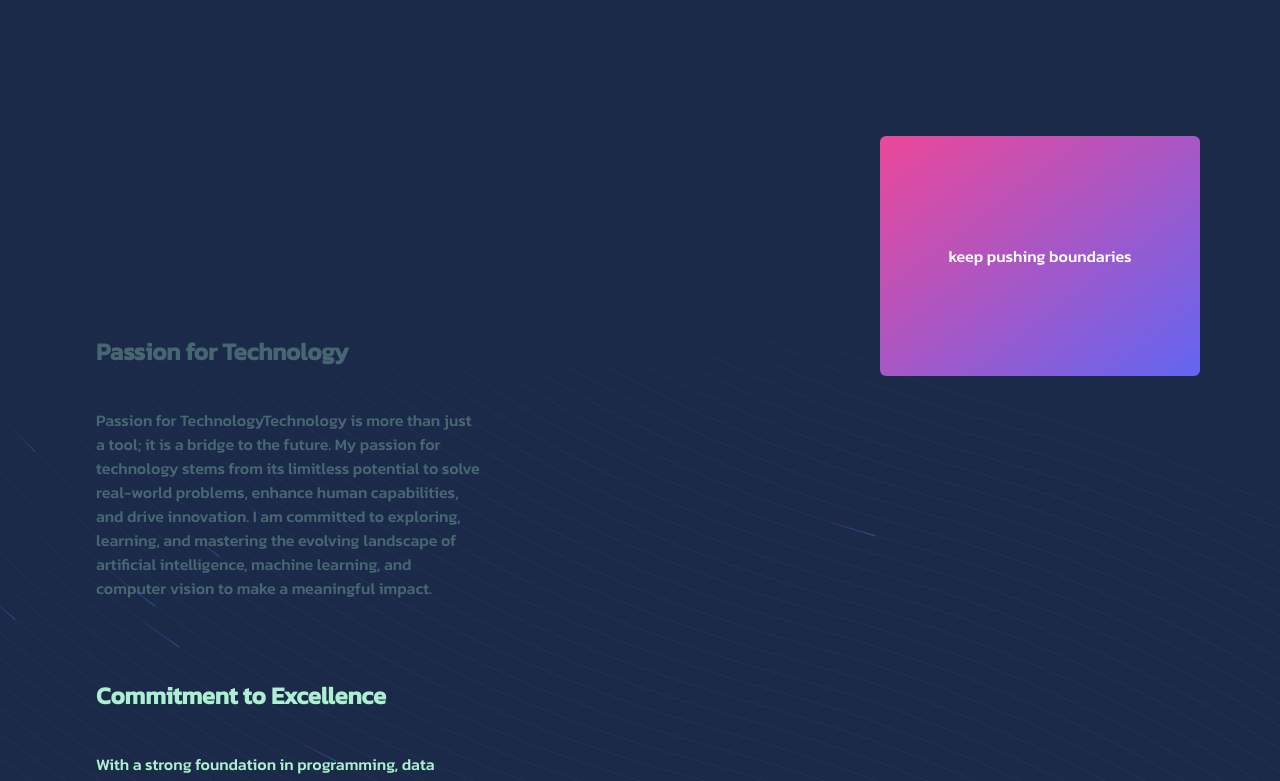
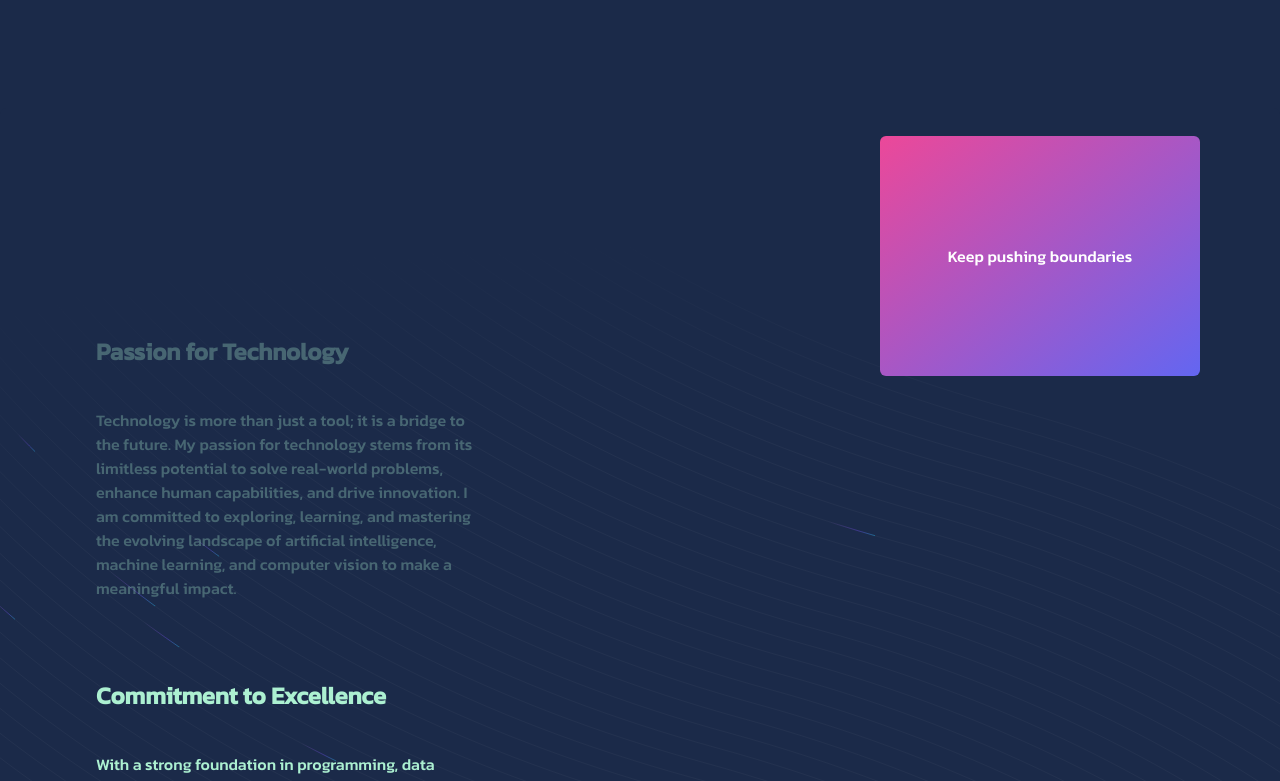
Before and after one commit to nxfelibatau/aliPortfolio, a Next.js app: page / in a window 1280 px wide. Shown: the part 636-1417 px from the top of the page. Built offline with nearby package versions, Linux system fonts and the light colour scheme.

Commit message:
stickyscrollreveal changed

```diff
--- a/app/components/MacBookScroll.jsx
+++ b/app/components/MacBookScroll.jsx
@@ -1,3 +1,4 @@
+"use client"
 import React from "react";
 import { MacbookScroll } from "./ui/macbook-scroll";
 import Link from "next/link";
--- a/app/components/StickyScrollReveal.jsx
+++ b/app/components/StickyScrollReveal.jsx
@@ -1,12 +1,13 @@
 "use client";
 import React from "react";
 import { StickyScroll } from "./ui/sticky-scroll-reveal";
+import "boxicons/css/boxicons.min.css"; // Ensure the CSS is imported properly
 
 const content = [
   {
-    title: " Passion for Technology",
+    title: "Passion for Technology",
     description:
-      "Passion for TechnologyTechnology is more than just a tool; it is a bridge to the future. My passion for technology stems from its limitless potential to solve real-world problems, enhance human capabilities, and drive innovation. I am committed to exploring, learning, and mastering the evolving landscape of artificial intelligence, machine learning, and computer vision to make a meaningful impact.",
+      "Technology is more than just a tool; it is a bridge to the future. My passion for technology stems from its limitless potential to solve real-world problems, enhance human capabilities, and drive innovation. I am committed to exploring, learning, and mastering the evolving landscape of artificial intelligence, machine learning, and computer vision to make a meaningful impact.",
     content: (
       <div className="h-full w-full bg-[linear-gradient(to_bottom_right,var(--cyan-500),var(--emerald-500))] flex items-center justify-center text-white">
         Keep learning
@@ -18,18 +19,18 @@ const content = [
     description:
       "With a strong foundation in programming, data science, and system architecture, I continuously push the boundaries of my knowledge. I believe that true innovation comes from perseverance, adaptability, and a relentless pursuit of excellence. Every project I undertake is a step toward building smarter, more efficient, and impactful technologies.",
     content: (
-      <div className="h-full w-full  flex items-center justify-center text-white">
-        keep pushing boundaries
+      <div className="h-full w-full flex items-center justify-center text-white">
+        Keep pushing boundaries
       </div>
     ),
   },
   {
-    title: " Vision for the Future",
+    title: "Vision for the Future",
     description:
       "I aspire to contribute to the advancement of intelligent systems that empower individuals and businesses. By leveraging deep learning, automation, and data-driven insights, I aim to develop solutions that simplify complex tasks, enhance efficiency, and promote technological accessibility for everyone.",
     content: (
       <div className="h-full w-full bg-[linear-gradient(to_bottom_right,var(--orange-500),var(--yellow-500))] flex items-center justify-center text-white">
-        keep building
+        Keep building
       </div>
     ),
   },
@@ -39,15 +40,18 @@ const content = [
       "My mission is to bridge the gap between cutting-edge research and practical applications. Whether through developing AI-driven models, optimizing computer vision algorithms, or teaching others about technology, I strive to create solutions that leave a lasting imprint on the industry. By fostering collaboration and embracing challenges, I aim to be at the forefront of technological transformation.",
     content: (
       <div className="h-full w-full bg-[linear-gradient(to_bottom_right,var(--cyan-500),var(--emerald-500))] flex items-center justify-center text-white">
-        future belongs to those who innovate!
+        The future belongs to those who innovate!
       </div>
     ),
   },
 ];
+
 export default function StickyScrollRevealDemo() {
   return (
-    <div className="p-10 mt-20">
-      <StickyScroll content={content} />
-    </div>
+    <>
+      <div className="p-10 mt-20">
+        <StickyScroll content={content} />
+      </div>
+    </>
   );
 }
--- a/app/layout.jsx
+++ b/app/layout.jsx
@@ -18,7 +18,7 @@ export default function RootLayout({ children }) {
 
   return (
     <html lang="en" className={kanit.className}>
-      <body>
+      <body className="bg-navy">
         <header className="z-50">
           <nav className="bg-[#ACF0D1] dark:bg-[#1B2A49] fixed w-full z-20 top-0 start-0 border-b dark:border-gray-600">
             <div className="max-w-screen-xl flex flex-wrap items-center justify-between mx-auto p-4">
--- a/app/page.jsx
+++ b/app/page.jsx
@@ -12,7 +12,6 @@ export default function Home() {
     <>
       <div className="mt-16">
         <ParticlesComponent />
-
         {/* صفحه اول */}
         <div style={{ height: "67vh" }}>
           <h1 className="text-4xl md:text-4xl lg:text-6xl font-semibold max-w-7xl mx-auto text-center mt-52 relative z-10 py-6 bg-clip-text text-transparent bg-gradient-to-b from-[#ACF0D1] via-[#ACF0D1] to-neutral-700 dark:from-neutral-800 dark:via-white dark:to-white">
@@ -34,7 +33,7 @@ export default function Home() {
             <BackgroundBeams />
           </div>
         </div>
-        <div className="mt-100">
+        <div className="hidden md:block mt-100">
           <MacBookScroll/>
         </div>
       </div>
--- a/package.json
+++ b/package.json
@@ -12,6 +12,7 @@
     "@tabler/icons-react": "^3.30.0",
     "@tsparticles/react": "^3.0.0",
     "@tsparticles/slim": "^3.8.1",
+    "boxicons": "^2.1.4",
     "clsx": "^2.1.1",
     "flowbite": "^3.1.2",
     "mini-svg-data-uri": "^1.4.4",
```
Also changed, not shown: 1 other file (tests, documents, lock files or other folders).
